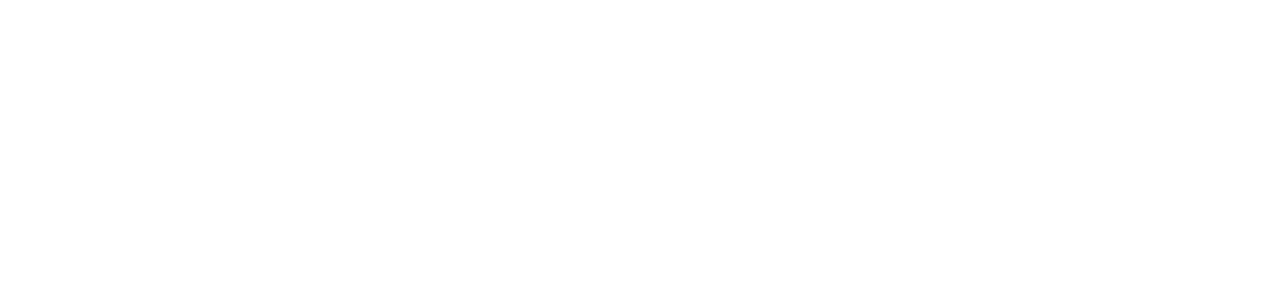
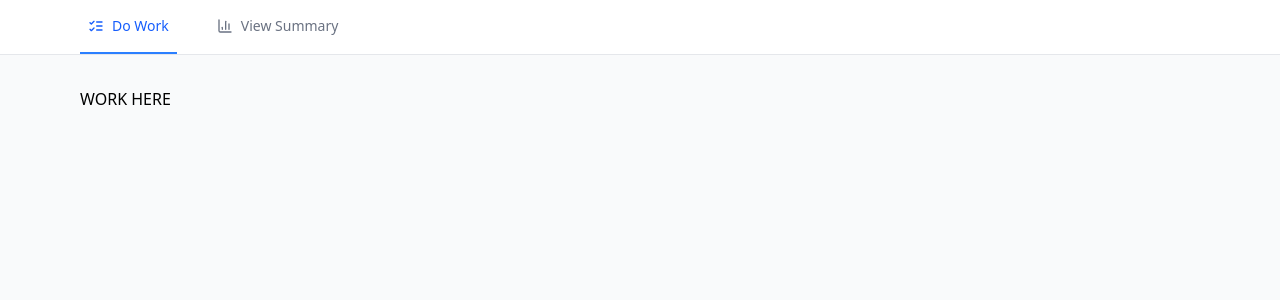
Before and after one commit to alfonsomartinezdev/jon-does-work, a React (Vite) app: page / in a window 1280 px wide. Shown: the top 300 px of the page. Built offline with nearby package versions, Linux system fonts and the light colour scheme.

Commit message:
add navigation, work and summary views

```diff
--- a/src/App.tsx
+++ b/src/App.tsx
@@ -1,12 +1,42 @@
-import './App.css'
+import { ChartColumn, ListChecks } from 'lucide-react';
+import React, { useState } from 'react';
+import WorkView from './pages/WorkView';
+import SummaryView from './pages/SummaryView';
+import { tabClass } from './App.utils';
 
-function App() {
+type ViewType = 'work' | 'summary';
+
+const TaskTracker: React.FC = () => {
+  const [currentView, setCurrentView] = useState<ViewType>('work');
 
   return (
-    <>
+    <div className="min-h-screen bg-gray-50">
+      <div className="bg-white border-b border-gray-200">
+        <div className="max-w-6xl mx-auto px-4">
+          <div className="flex space-x-8">
+            <button
+              onClick={() => setCurrentView('work')}
+              className={tabClass(currentView === 'work')}
+            >
+              <ListChecks size={16} />
+              <span>Do Work</span>
+            </button>
+            <button
+              onClick={() => setCurrentView('summary')}
+              className={tabClass(currentView === 'summary')}
+            >
+              <ChartColumn size={16} />
+              <span>View Summary</span>
+            </button>
+          </div>
+        </div>
+      </div>
 
-    </>
-  )
-}
+      <div className="max-w-6xl mx-auto px-4 py-8">
+        {currentView === 'work' ? <WorkView /> : <SummaryView />}
+      </div>
+    </div>
+  );
+};
 
-export default App
+export default TaskTracker;
--- /dev/null
+++ b/src/App.utils.ts
@@ -0,0 +1,6 @@
+export const tabClass = (isActive: boolean) =>
+    `py-4 px-2 border-b-2 font-medium text-sm transition-colors flex items-center space-x-2 ${
+      isActive
+        ? 'border-blue-500 text-blue-600'
+        : 'border-transparent text-gray-500 hover:text-gray-700'
+    }`;
--- /dev/null
+++ b/src/pages/SummaryView.tsx
@@ -0,0 +1,5 @@
+const SummaryView: React.FC = () => {
+  return <>SUMMARY HERE</>
+}
+
+export default SummaryView;
--- /dev/null
+++ b/src/pages/WorkView.tsx
@@ -0,0 +1,5 @@
+const WorkView: React.FC = () => {
+  return <>WORK HERE</>
+}
+
+export default WorkView;
```
Also changed, not shown: src/pages/Tracker.tsx (deleted).
